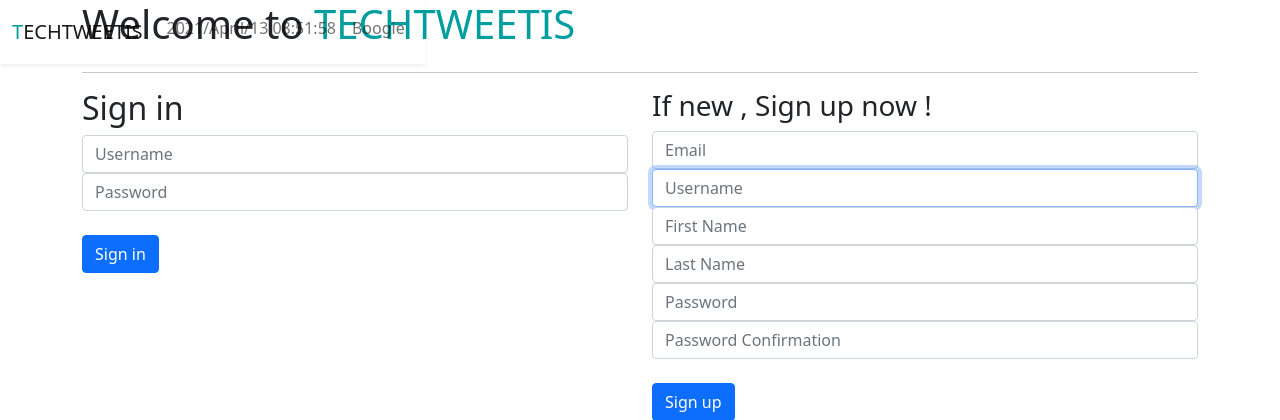
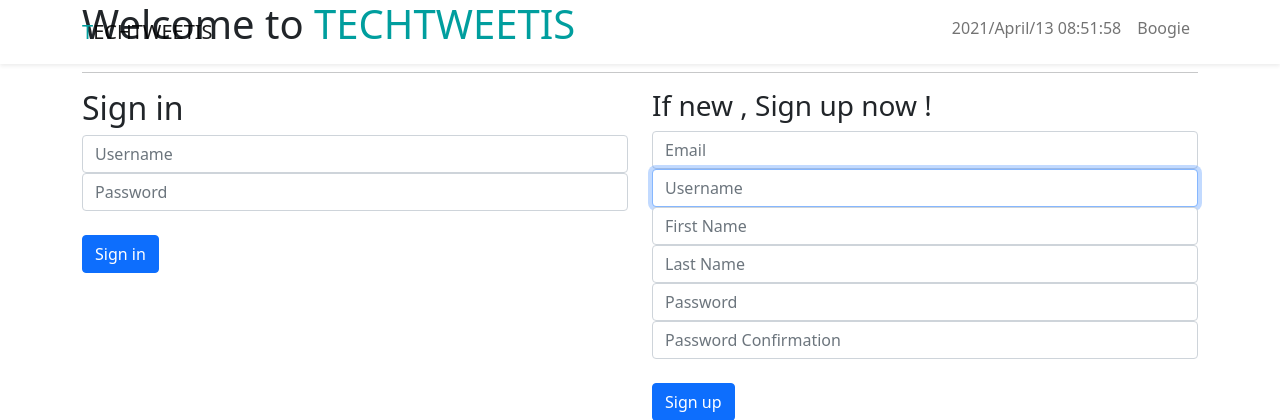
Before and after one commit to ghaiyur-musubi/techtweet-IS, a Django app: page / in a window 1280 px wide. Shown: the top 420 px of the page. Run offline with Django 3.2, Linux system fonts and the light colour scheme; some libraries are stand-ins or nearby versions.

Commit message:
Improved sticky

```diff
--- a/templates/base.html
+++ b/templates/base.html
@@ -77,7 +77,7 @@ window.onload = doClock;
     <!-- <h1>Welcome to <span style="color:rgb(4, 223, 252);">TECHTWEETIS</span></h1> -->
     <!-- NAVBAR -->
         <!-- NAVBAR START -->
-        <nav style="position: fixed;" class="navbar navbar-expand-md navbar-light shadow-sm">
+        <nav style="position: fixed; top: 0; width: 100%;" class="navbar navbar-expand-md navbar-light shadow-sm">
           <!-- container, ajust the width for each device. -->
           <div class="container">
               <!-- navbar-brand, for your company, product, or project name. -->
```
